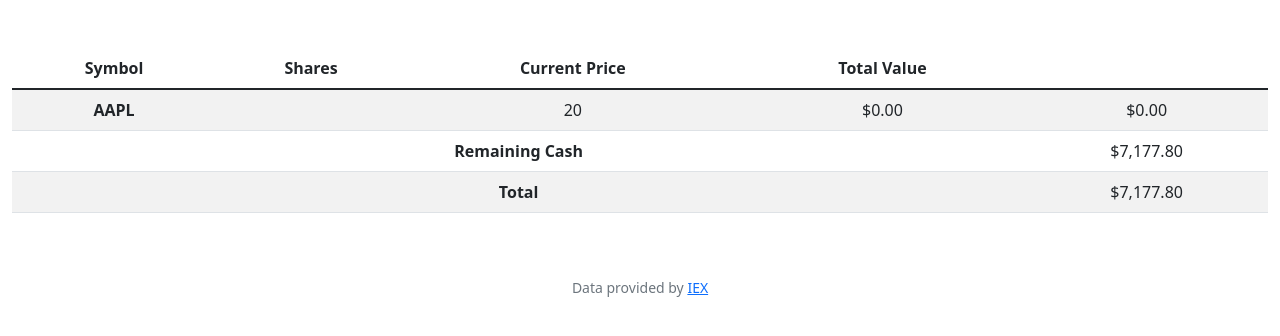
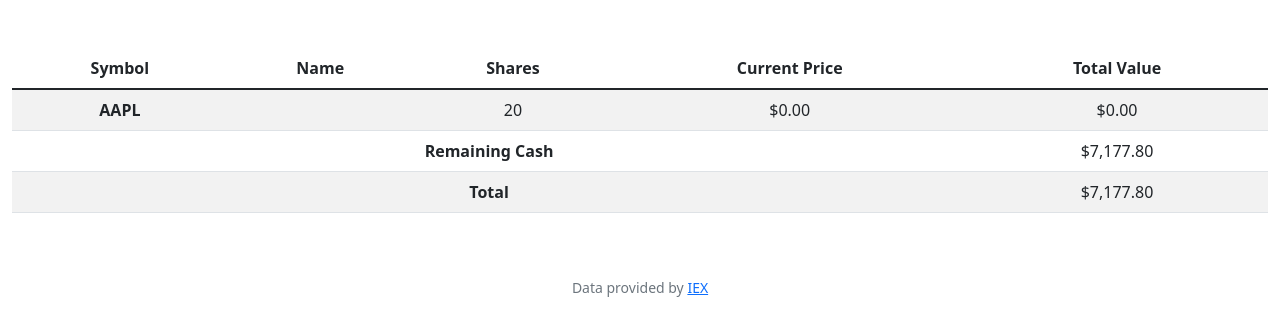
Before and after one commit to bajrasushant/CS50-solutions, a Flask app: page / in a window 1280 px wide. Shown: the part 76-412 px from the top of the page. Run offline with Flask 2, Linux system fonts and the light colour scheme; a user stored in the database is signed in; data that the repository does not hold is empty; some libraries are stand-ins or nearby versions.

Commit message:
Tue, Jan 24, 2023, 4:02 PM +05:45

```diff
--- a/finance/app.py
+++ b/finance/app.py
@@ -61,6 +61,7 @@
 
     for symbol, shares in share_owned.items():
         # getting recent price
+        # lookup returns dict in order of name->price->symbol
         result = lookup(symbol)
         name, price = result["name"], result["price"]
         stock_current_value = shares * price
--- a/finance/templates/index.html
+++ b/finance/templates/index.html
@@ -9,6 +9,7 @@
         <thead>
             <tr>
                 <th scope="col">Symbol</th>
+                <th scope="col">Name</th>
                 <th scope="col">Shares</th>
                 <th scope="col">Current Price</th>
                 <th scope="col">Total Value</th>
```
